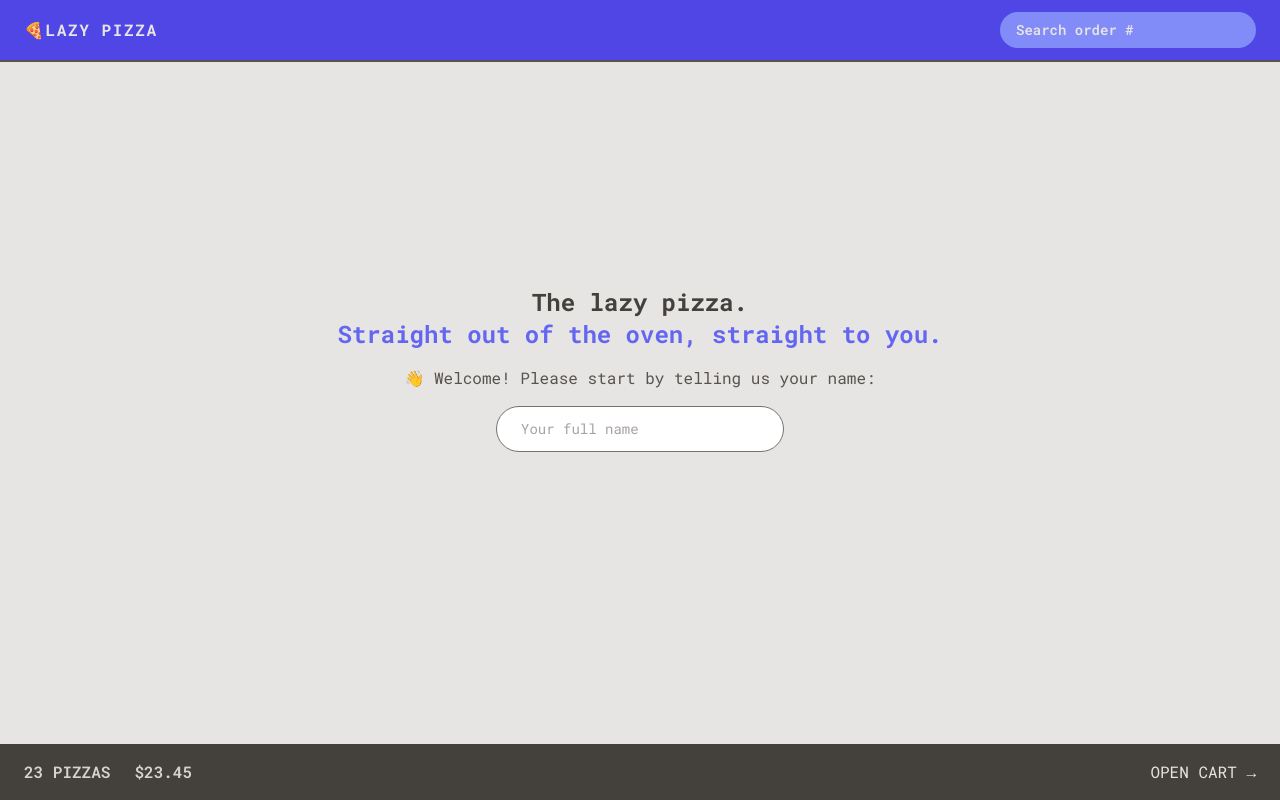
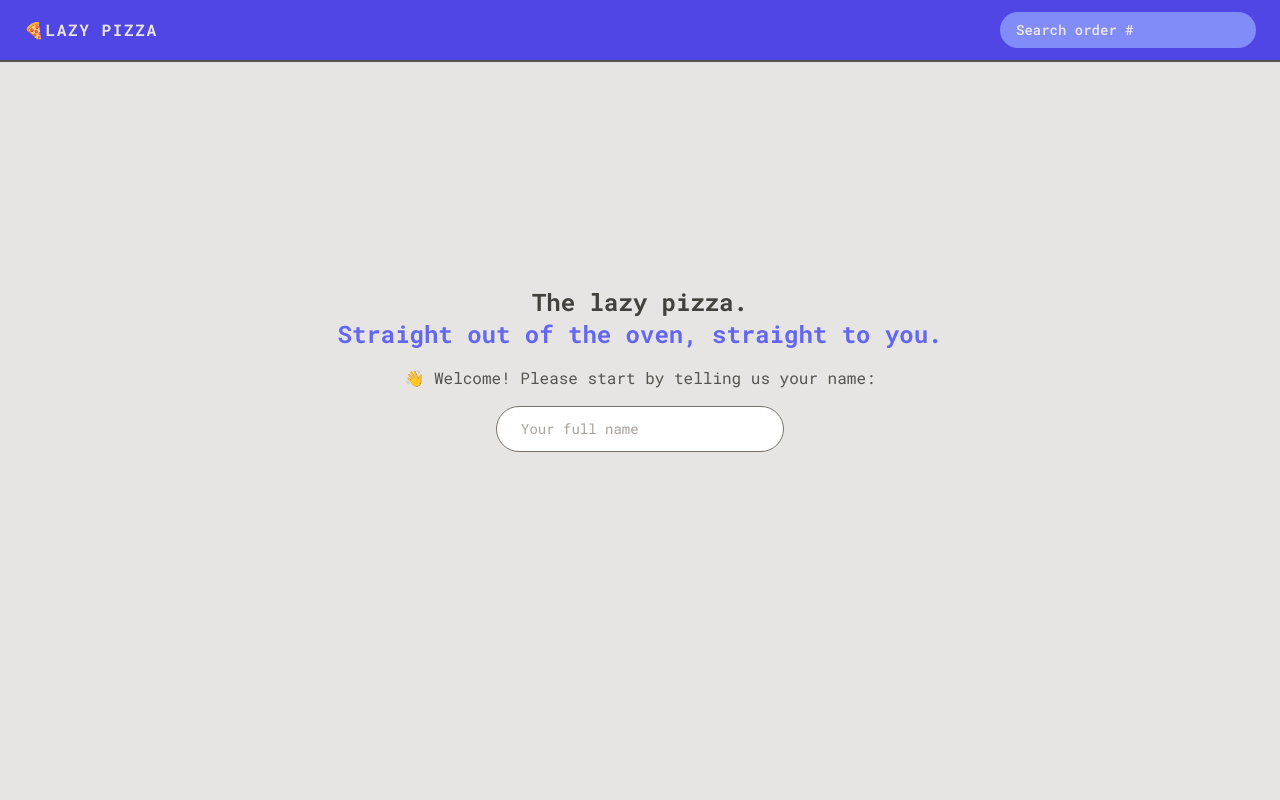
Before and after one commit to Ventorix/lazy-pizza, a React (Vite) app: page / in a window 1280 px wide. Built offline with nearby package versions, Linux system fonts and the light colour scheme.

Commit message:
feat: :sparkles: add info about the cart items in the cart overview component

```diff
--- a/src/features/cart/CartOverview.jsx
+++ b/src/features/cart/CartOverview.jsx
@@ -1,11 +1,19 @@
+import { useSelector } from "react-redux";
 import { Link } from "react-router-dom";
+import { getTotalCartPrice, getTotalCartQuantity } from "./cartSlice";
+import { formatCurrency } from "../../utils/helpers";
 
 function CartOverview() {
+  const totalCartQuantity = useSelector(getTotalCartQuantity);
+  const totalCartPrice = useSelector(getTotalCartPrice);
+
+  if (!totalCartQuantity) return null;
+
   return (
     <div className="flex  justify-between bg-stone-700 px-4 py-4  text-sm uppercase text-stone-200 sm:px-6 md:text-base">
       <p className="space-x-4 font-semibold text-stone-300 sm:space-x-6">
-        <span>23 pizzas</span>
-        <span>$23.45</span>
+        <span>{totalCartQuantity} pizzas</span>
+        <span>{formatCurrency(totalCartPrice)}</span>
       </p>
       <Link to={"/cart"}>Open cart &rarr;</Link>
     </div>
--- a/src/features/cart/cartSlice.js
+++ b/src/features/cart/cartSlice.js
@@ -1,15 +1,7 @@
 import { createSlice } from "@reduxjs/toolkit";
 
 const initialState = {
-  cart: [
-    {
-      pizzaId: 12,
-      name: "Mediterranean",
-      quantity: 2,
-      unitPrice: 16,
-      totalPrice: 32,
-    },
-  ],
+  cart: [],
 };
 
 const cartSlice = createSlice({
@@ -54,3 +46,9 @@
 export const { addItem, deleteItem, updateItem } = cartSlice.actions;
 
 export default cartSlice.reducer;
+
+export const getTotalCartQuantity = (state) =>
+  state.cart.cart.reduce((sum, item) => sum + item.quantity, 0);
+
+export const getTotalCartPrice = (state) =>
+  state.cart.cart.reduce((sum, item) => sum + item.totalPrice, 0);
```
